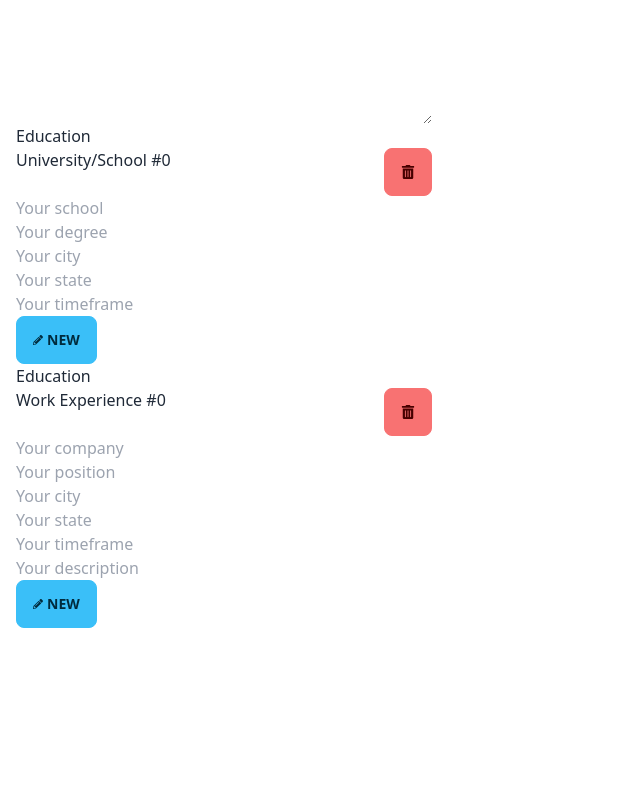
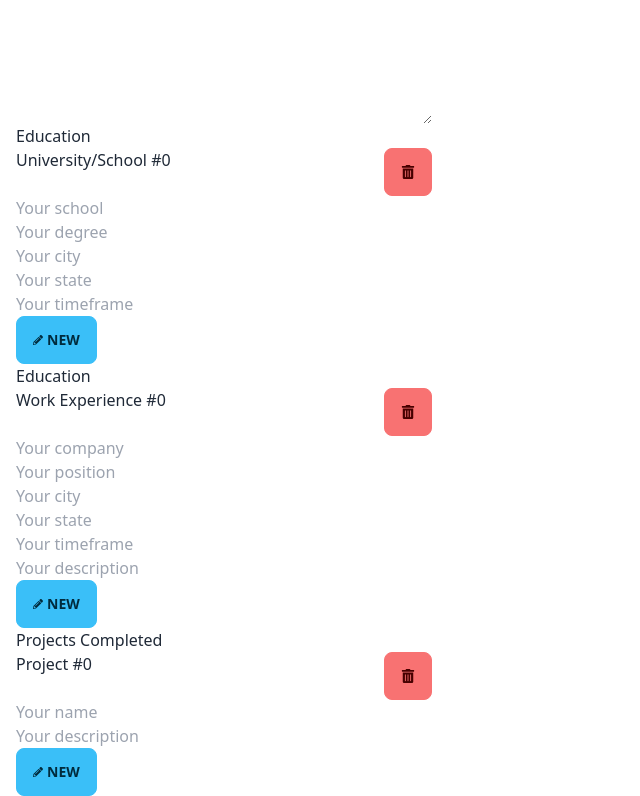
Before and after one commit to Armadillidiid/cv-application, a React (Vite) app: page / in a window 1280 px wide. Shown: the part 260-1056 px from the top of the page, without its empty margins (0-640 px from the left). Before the commit the page ends 888 px from the top, so only its background shows below. Built offline with nearby package versions, Linux system fonts and the light colour scheme.

Commit message:
Added Project component form && renamed skills and renamed plural components names to singular

```diff
--- a/src/App.jsx
+++ b/src/App.jsx
@@ -1,8 +1,10 @@
 import { useState, useEffect } from 'react'
+import uniqid from 'uniqid'
 import Education from './components/Education'
 import Profile from './components/Profile'
 import Experience from './components/Experience'
-import uniqid from 'uniqid'
+import Project from './components/Project'
+
 
 export default function App() {
   const [userData, setUserData]  = useState({
@@ -35,8 +37,14 @@ export default function App() {
         description: ""
       }
     ],
-    projects: [],
-    skills: []
+    project: [
+      {
+        id: uniqid(),
+        name: '',
+        description: ''
+      }
+    ],
+    skill: []
 })
 
 const handleChange = (e) => {
@@ -71,6 +79,7 @@ const onHandleDeleteClick = (id, component) => {
         <Profile userData={userData} handleChange={handleChange} />
         <Education userData={userData} setUserData={setUserData} handleChange={onHandleObjectChange} handleDeleteClick={onHandleDeleteClick} />
         <Experience userData={userData} setUserData={setUserData} handleChange={onHandleObjectChange} handleDeleteClick={onHandleDeleteClick} />
+        <Project userData={userData} setUserData={setUserData} handleChange={onHandleObjectChange} handleDeleteClick={onHandleDeleteClick} />
         </div>
         <div className='col-span-2'></div>
       </div>
--- a/src/components/Experience.jsx
+++ b/src/components/Experience.jsx
@@ -39,6 +39,7 @@ const Experience = (props) => {
             <FaTrashAlt />
           </button>
         </div>
+
         <input
           type="text"
           placeholder="Your company"
--- /dev/null
+++ b/src/components/Project.jsx
@@ -0,0 +1,70 @@
+import { FaPencilAlt, FaTrashAlt } from "react-icons/fa";
+import uniqid from "uniqid";
+
+const Project = (props) => {
+  const component = "project";
+  const handleClick = () => {
+    props.setUserData((prevUser) => ({
+      ...prevUser,
+      project: [
+        ...prevUser.project,
+        {
+          id: uniqid(),
+          name: "",
+          description: "",
+        },
+      ],
+    }));
+  };
+
+  const listItems = props.userData.project.map((user, index) => {
+    console.log(props.userData[component][index]);
+    return (
+      <div key={index}>
+        <div className="flex justify-between">
+          <h2>Project #{index}</h2>
+          <button
+            className="btn btn-error"
+            onClick={() =>
+              props.handleDeleteClick(
+                props.userData.project[index].id,
+                component
+              )
+            }
+          >
+            <FaTrashAlt />
+          </button>
+        </div>
+
+        <input
+          type="text"
+          placeholder="Your name"
+          name="name"
+          onChange={(e) => props.handleChange(e, index, component)}
+          value={user.name}
+        />
+
+        <input
+          type="text"
+          placeholder="Your description"
+          name="description"
+          onChange={(e) => props.handleChange(e, index, component)}
+          value={user.description}
+        />
+      </div>
+    );
+  });
+
+  return (
+    <>
+      <h2>Projects Completed</h2>
+      {listItems}
+      <button className="btn btn-info" onClick={handleClick}>
+        <FaPencilAlt className="pr-1" />
+        New
+      </button>
+    </>
+  );
+};
+
+export default Project;
```
Also changed, not shown: src/components/Projects.jsx (deleted), src/components/Skill.jsx (added), src/components/Skills.jsx (deleted).
